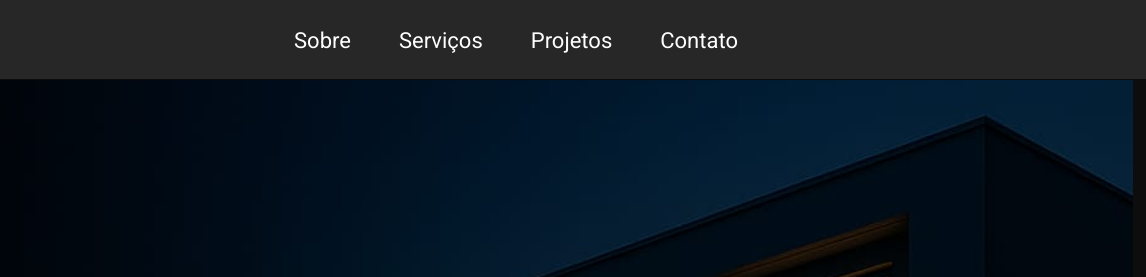
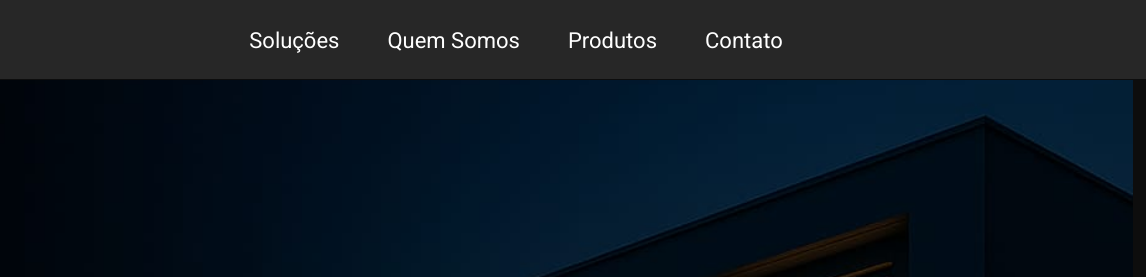
Before and after one commit to eduardo-de-freitas/MECAELT-SMART-SOLUTIONS, a plain HTML site: page index.html in a window 1280 px wide. Shown: the top 277 px of the page, 134-1280 px from the left. Drawn offline with nearby package versions, Linux system fonts and the light colour scheme.

Commit message:
Alterando o nome das seções

```diff
--- a/index.html
+++ b/index.html
@@ -39,9 +39,9 @@
       <!-- Navegação -->
       <nav class="nav-menu">
         <ul>
-          <li><a class="Fonte"href="#Sobre">Sobre</a></li>
-          <li><a class="Fonte"href="#Serviços">Serviços</a></li>
-          <li><a class="Fonte"href="#Projetos">Projetos</a></li>
+          <li><a class="Fonte"href="#Solucoes">Soluções</a></li>
+          <li><a class="Fonte"href="#QuemSomos">Quem Somos</a></li>
+          <li><a class="Fonte"href="#Produtos">Produtos</a></li>
           <li><a class="Fonte"href="#Contato">Contato</a></li>
         </ul>
       </nav>
@@ -53,8 +53,8 @@
     <p>Soluções inteligentes em tecnologia e automação industrial.</p>
   </section>
   </div>
-  <section id="Sobre">
-    <h2>Sobre Nós</h2>
+  <section id="Solucoes">
+    <h2>Soluções</h2>
     <p>Especialistas em tecnologia residencial de ponta para você viver melhor.</p>
   </section>
   <!-- Carrossel -->
@@ -76,13 +76,13 @@
   </section>
 
   <!-- Seções -->
-  <section id="Serviços">
-    <h2>Serviços</h2>
+  <section id="QuemSomos">
+    <h2>Quem Somos</h2>
     <p>Automação de iluminação, segurança, áudio e muito mais.</p>
   </section>
 
-  <section id="Projetos">
-    <h2>Projetos</h2>
+  <section id="Produtos">
+    <h2>Produtos</h2>
     <p>Veja nossos projetos incríveis de automação em residências.</p>
     <!--Carrossel-->
     <section class="carousel-section">
```
